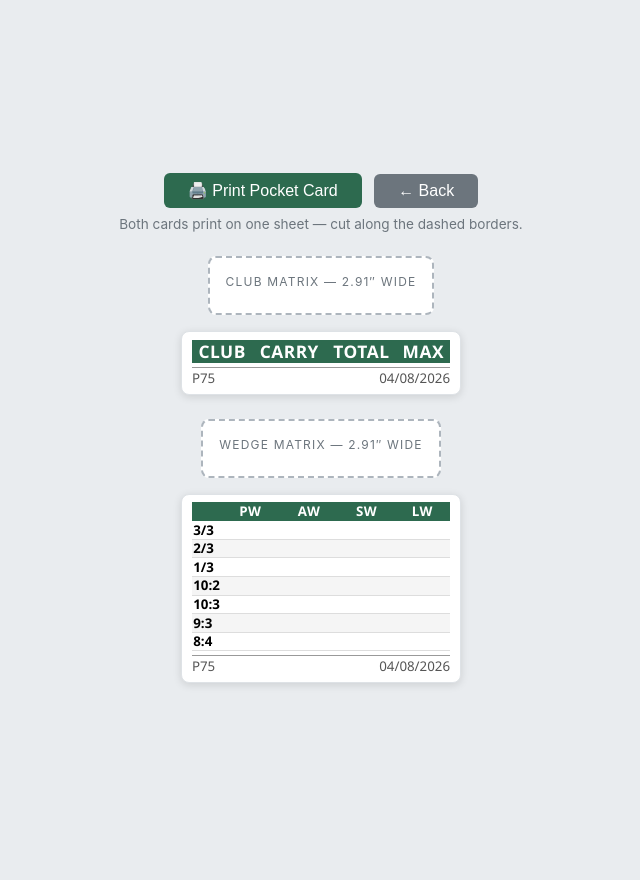
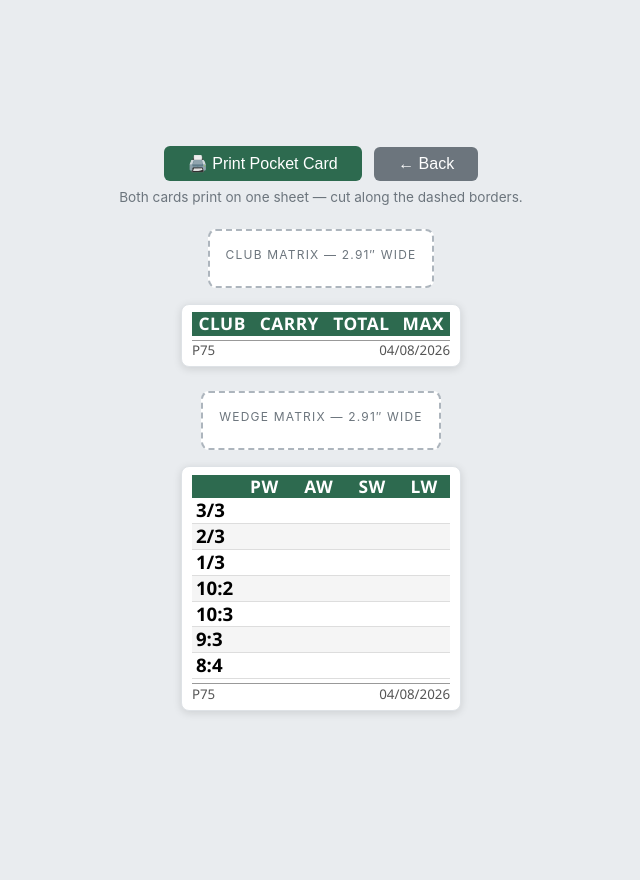
Before and after one commit to esabine/wedgematrix, a Flask app: page /print/club-matrix in a window 1280 px wide. Shown: the whole page, without its empty margins (319-959 px from the left). Run offline with Flask 3, Linux system fonts and the light colour scheme; data comes from the database, SQL or seed files in the repository; data that the repository does not hold is empty.

Commit message:
feat: match wedge matrix font size to club matrix
Restore #wedge-card font sizes to match #club-card after the 8i/9i
column revert (TODO 93). Font sizes were reduced for a 7-column layout
but never restored when the card went back to 5 columns.

- #wedge-card: font-size 14pt (was unset, inheriting 13pt base)
- #wedge-card .pocket-table: 14pt
- .pocket-table th: 13pt (was 10pt)
- .pocket-table td: padding 1.5pt 3pt, inherits 14pt (was explicit 10.5pt)
- .club-col: width 30px (was 24px), font inherits 14pt (was explicit 10pt)

Co-authored-by: Copilot <223556219+Copilot@users.noreply.github.com>

```diff
--- a/app.py
+++ b/app.py
@@ -8,7 +8,7 @@ from flask import (
 )
 
 # Auto-incremented by bump_version.py. Run manually or via .githooks/pre-commit.
-VERSION = '0.6.2'
+VERSION = '0.6.3'
 from config import Config
 from models.database import db, Session, Shot, ClubLoft, init_db
 from models.seed import seed_club_lofts
--- a/static/css/print.css
+++ b/static/css/print.css
@@ -45,12 +45,13 @@
 /* Wedge matrix: 2.91" wide (was 3.06", reduced 5%), height auto */
 #wedge-card {
     width: 2.91in;
+    font-size: 14pt;
 }
 
-/* Wedge card: tighter layout for 7-column table (up to 8i/9i/PW/AW/SW/LW) */
-#wedge-card .pocket-table th { font-size: 10pt; padding: 1.5pt 1pt; }
-#wedge-card .pocket-table td { padding: 1pt 1pt; font-size: 10.5pt; }
-#wedge-card .pocket-table .club-col { width: 24px; font-size: 10pt; }
+#wedge-card .pocket-table { font-size: 14pt; }
+#wedge-card .pocket-table th { font-size: 13pt; padding: 1.5pt 2pt; }
+#wedge-card .pocket-table td { padding: 1.5pt 3pt; }
+#wedge-card .pocket-table .club-col { width: 30px; }
 
 .card-header-row {
     display: flex;
```
Also changed, not shown: TODO.md (+1 -0 lines), .squad/agents/mcmanus/history.md.
